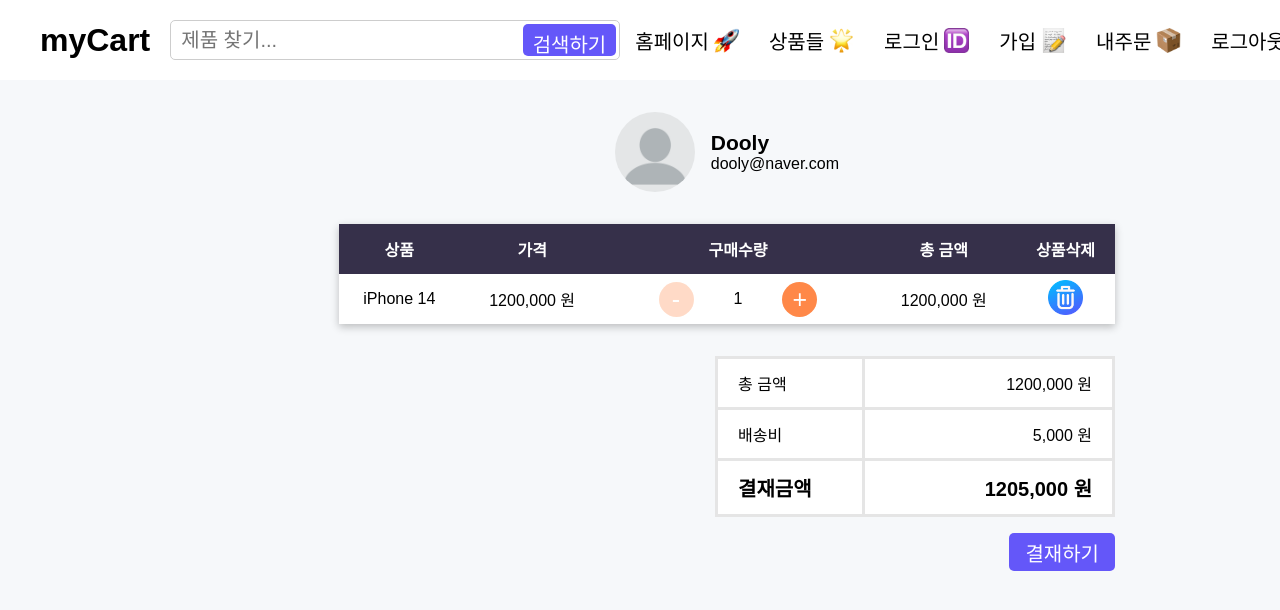
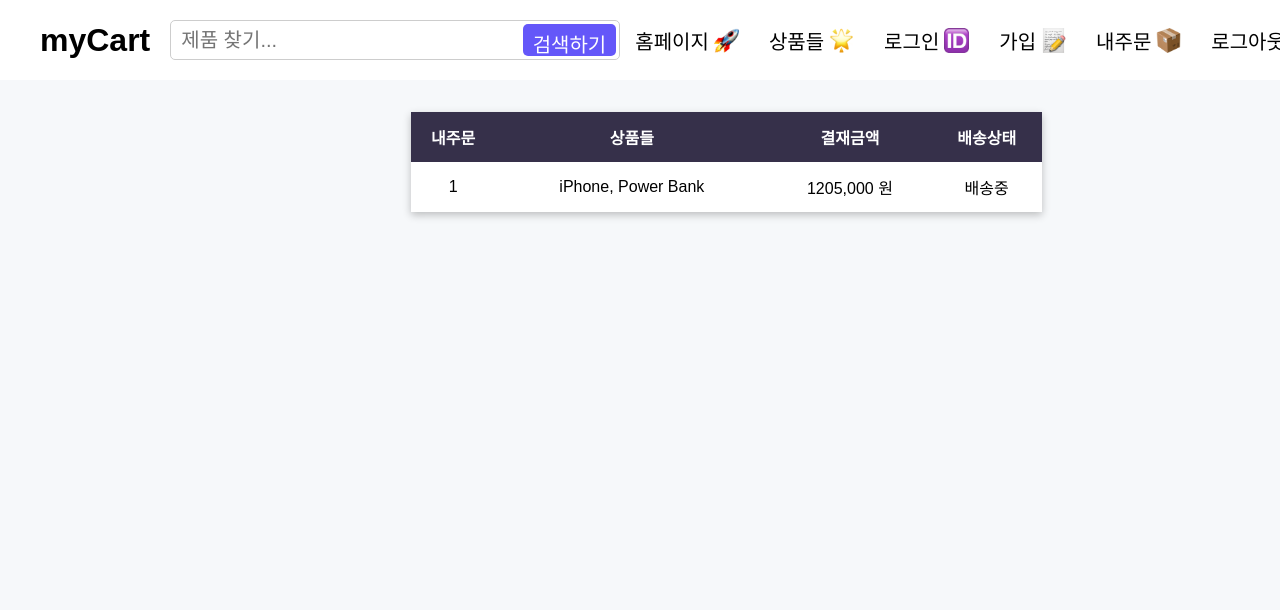
Before and after one commit to HRok2024/myCart, a React (Vite) app: page /myorders in a window 1280 px wide. Shown: the top 610 px of the page. Built offline with nearby package versions, Linux system fonts and the light colour scheme; a web font is replaced by a local one.

Commit message:
내 주문 페이지

```diff
--- a/src/App.jsx
+++ b/src/App.jsx
@@ -1,6 +1,7 @@
 import "./App.css";
 import CartPage from "./components/Cart/CartPage";
 import HomePage from "./components/Home/HomePage";
+import MyOrderPage from "./components/MyOrder/MyOrderPage";
 import Navbar from "./components/Navbar/Navbar";
 import ProductsPage from "./components/Products/ProductsPage";
 import SingleProductPage from "./components/SingleProduct/SingleProductPage";
@@ -13,7 +14,8 @@
         {/* <HomePage /> */}
         {/* <ProductsPage /> */}
         {/* <SingleProductPage /> */}
-        <CartPage />
+        {/* <CartPage /> */}
+        <MyOrderPage />
       </main>
     </div>
   );
--- a/src/components/MyOrder/MyOrderPage.css
+++ b/src/components/MyOrder/MyOrderPage.css
@@ -0,0 +1,6 @@
+.myorder_page {
+  justify-content: center;
+  width: 50%;
+  margin: 0 auto;
+  padding: 32px 48px;
+}
--- a/src/components/MyOrder/MyOrderPage.jsx
+++ b/src/components/MyOrder/MyOrderPage.jsx
@@ -1,8 +1,22 @@
 import React from "react";
 import "./MyOrderPage.css";
+import Table from "../Common/Table";
 
 const MyOrderPage = () => {
-  return <div>MyOrderPage</div>;
+  return (
+    <section className="align_center myorder_page">
+      <Table headings={["내주문", "상품들", "결재금액", "배송상태"]}>
+        <tbody>
+          <tr>
+            <td>1</td>
+            <td>iPhone, Power Bank</td>
+            <td>1205,000 원</td>
+            <td>배송중</td>
+          </tr>
+        </tbody>
+      </Table>
+    </section>
+  );
 };
 
 export default MyOrderPage;
```
